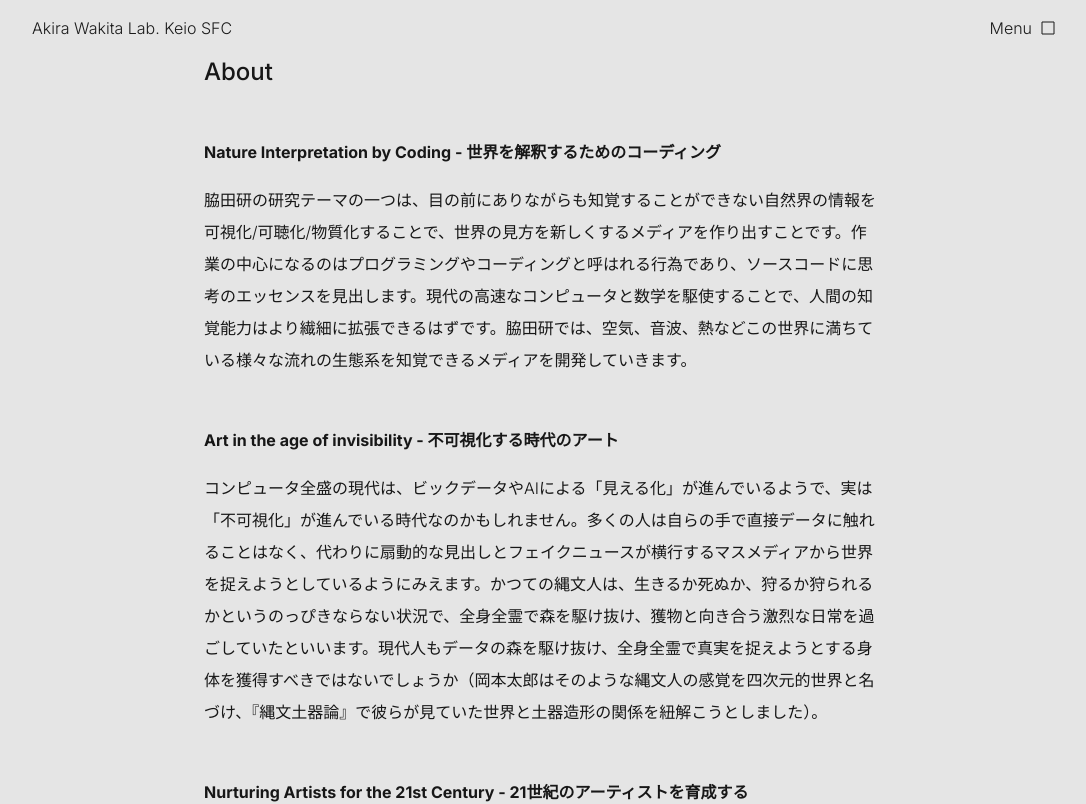
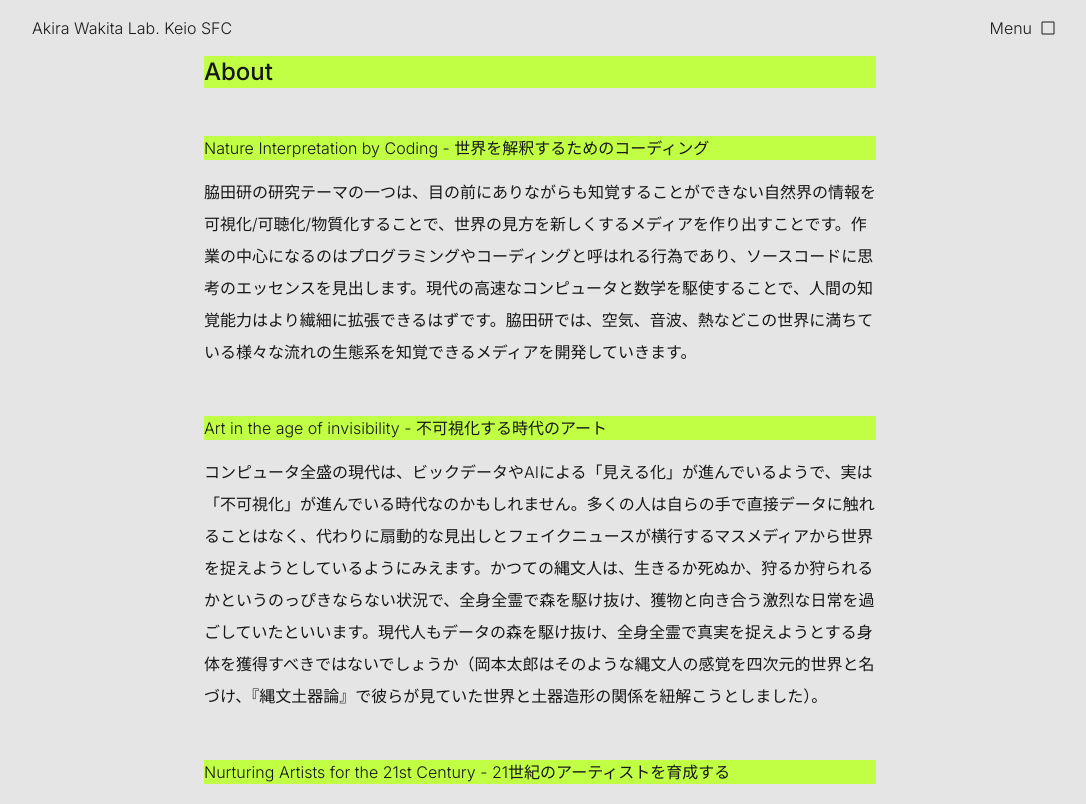
Before and after one commit to wakita-lab/web, a Next.js app: page /about in a window 1280 px wide. Shown: the top 804 px of the page, without its empty margins (100-1186 px from the left). Built offline with nearby package versions, Linux system fonts and the light colour scheme.

Commit message:
fix: Apply lime-ish accent colors

```diff
--- a/src/app/about/page.tsx
+++ b/src/app/about/page.tsx
@@ -1,10 +1,10 @@
 export default function About() {
   return (
     <div className="mx-auto mb-24 flex max-w-2xl flex-col justify-center gap-12 leading-loose">
-      <h1 className="text-2xl font-medium">About</h1>
+      <h1 className="bg-accent text-2xl font-medium">About</h1>
 
       <section className="flex flex-col gap-4">
-        <h2 className="font-bold">
+        <h2 className="bg-accent leading-6">
           Nature Interpretation by Coding - 世界を解釈するためのコーディング
         </h2>
         <p>
@@ -13,7 +13,7 @@ export default function About() {
       </section>
 
       <section className="flex flex-col gap-4">
-        <h2 className="font-bold">
+        <h2 className="bg-accent leading-6">
           Art in the age of invisibility - 不可視化する時代のアート
         </h2>
         <p>
@@ -22,7 +22,7 @@ export default function About() {
       </section>
 
       <section className="flex flex-col gap-4">
-        <h2 className="font-bold">
+        <h2 className="bg-accent leading-6">
           Nurturing Artists for the 21st Century - 21世紀のアーティストを育成する
         </h2>
         <p>
--- a/src/app/globals.css
+++ b/src/app/globals.css
@@ -5,6 +5,7 @@
 :root {
   --background: #e5e5e5;
   --foreground: #171717;
+  --accent: #c1ff44;
 }
 
 body {
--- a/src/app/member/page.tsx
+++ b/src/app/member/page.tsx
@@ -22,7 +22,7 @@ export default function MemberPage() {
 
   return (
     <div className="mx-auto mb-24 flex max-w-2xl flex-col justify-center gap-8 leading-loose">
-      <h1 className="text-2xl font-medium">Member</h1>
+      <h1 className="bg-accent text-2xl font-medium">Member</h1>
 
       {roleOrder.map(role => {
         const members = groupedMembers[role] || [];
@@ -30,7 +30,7 @@ export default function MemberPage() {
 
         return (
           <div key={role}>
-            <h3 className="font-bold">{roleHeadings[role]}</h3>
+            <h3 className="mb-2 bg-accent leading-6">{roleHeadings[role]}</h3>
             <ul className="ml-4 list-disc">
               {members.map((member) => (
                 <li key={member.name.en}>
--- a/src/app/page.tsx
+++ b/src/app/page.tsx
@@ -100,7 +100,7 @@ export default function Home() {
               style={{ transform: transformStyle }}
             />
             <div className="absolute top-1/2 z-20 flex w-full flex-col">
-              <div className="overflow-hidden text-nowrap bg-white leading-5">
+              <div className="overflow-hidden text-nowrap bg-neutral-50 leading-5">
                 {work.title.en}
               </div>
               <div className="flex h-1 bg-current" />
--- a/tailwind.config.ts
+++ b/tailwind.config.ts
@@ -20,6 +20,7 @@ export default {
       colors: {
         background: 'var(--background)',
         foreground: 'var(--foreground)',
+        accent: 'var(--accent)',
       },
     },
   },
```
